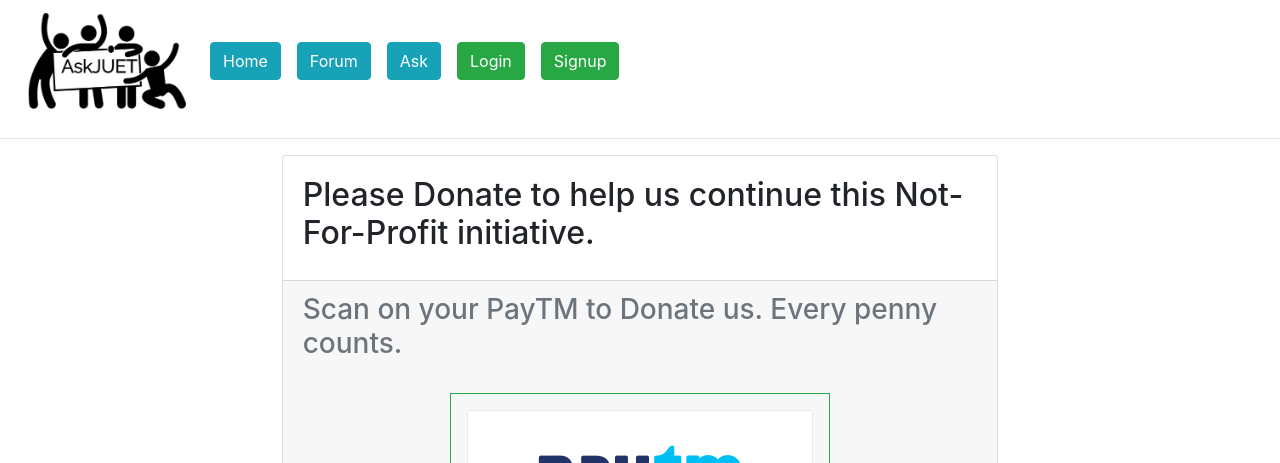
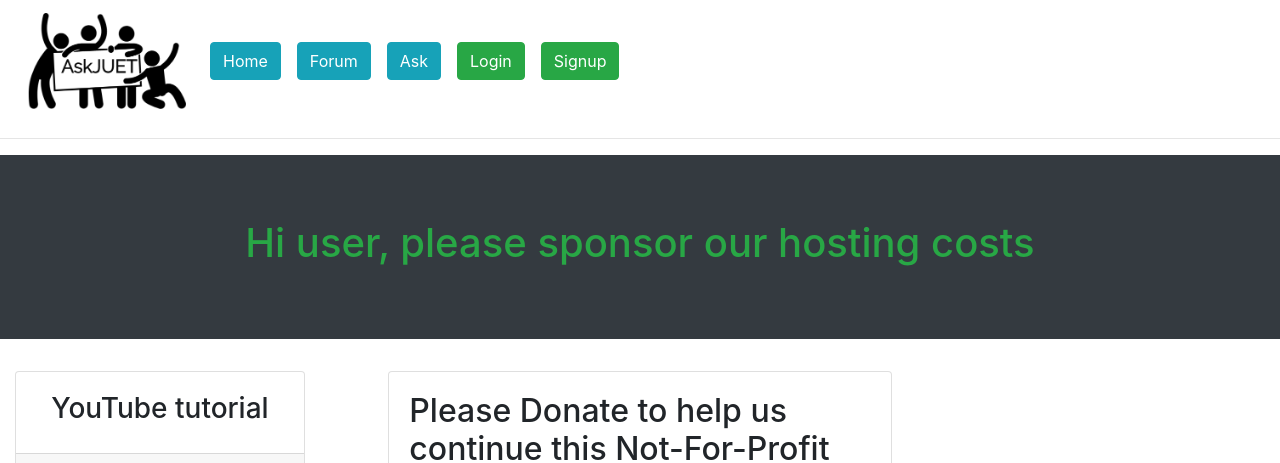
Before and after one commit to richeshgupta/JUETNoticeBoard, a Django app: page /forum/donate/ in a window 1280 px wide. Shown: the top 463 px of the page. Run offline with Django 3.2, Linux system fonts and the light colour scheme; some libraries are stand-ins or nearby versions.

Commit message:
Profile and donate pages extended

```diff
--- a/notice/main/templates/main/donate.html
+++ b/notice/main/templates/main/donate.html
@@ -4,7 +4,21 @@
 <title>Please Donate</title>
 {% endblock title %}
 {% block content %}
-	<div class='col-md-7 mx-auto'>
+<div class='jumbotron jumbotron-fluid bg-dark text-center text-light'>
+	{% if user.is_authenticated %}
+		<h1 class='text-success'>Hi {{request.user}}!, please sponsor our hosting costs</h1>
+	{% else %}
+	<h1 class="text-success">Hi user, please sponsor our hosting costs</h1>
+	{% endif %}
+</div>
+
+<div class='col-md-3 float-left'>
+	<div class='card'>
+		<div class="card-body text-center"><h3>YouTube tutorial</h3></div>
+		<div class="card-footer"><iframe width="420" height="315" src="https://www.youtube.com/embed/ossjXVPnxgE" frameborder="0" allow="accelerometer; autoplay; encrypted-media; gyroscope; picture-in-picture" allowfullscreen></iframe></div>
+	</div>
+</div>
+	<div class='col-md-5 mx-auto'>
 	<div class='card '>
 		<div class='card-body'>
 			<h2>Please Donate to help us continue this Not-For-Profit initiative.</h2>
--- a/notice/main/templates/main/profile.html
+++ b/notice/main/templates/main/profile.html
@@ -4,7 +4,8 @@
 {% endblock title %}
 {% block content %}
 	<div class='jumbotron bg-dark text-white text-center'>
-		<h2 class='text text-info'>{{ author }} -Profile</h2>
+		<h2 class='text text-info'>{{ author }} - Profile</h2>
+		<h5 class="text text-success float-right">Last login: {{author.last_login}}</h5>
 	</div>
 	<div class='col-md-5 mx-auto ml-5'>
 		<table class='table table-dark'>
--- a/notice/main/views.py
+++ b/notice/main/views.py
@@ -5,6 +5,7 @@ from django.contrib.auth.decorators import login_required
 from django.contrib.auth.mixins	import LoginRequiredMixin,UserPassesTestMixin
 from django.views.generic import ListView,DetailView,CreateView,UpdateView,DeleteView
 from .models import reportques,reportans
+from django.contrib.auth.models import User
 
 class index_forum(ListView):
 	model = question
@@ -131,8 +132,8 @@ def reporta(request,pk):
 
 def profile(request,pk):
 	qquery = question.objects.filter(author_q = pk)
-	author  = "User"
-	context = {'qquery':qquery,'author':author}
+	author = User.objects.get(id = pk)
+	context= {'qquery':qquery,'author':author}
 	return render(request,"main/profile.html",context)
 
 def donate(request):
```
Also changed, not shown: notice/users/templates/users/logout.html (+6 -12 lines), notice/users/static/scanner_20180110_230315_85.jpg (added).
